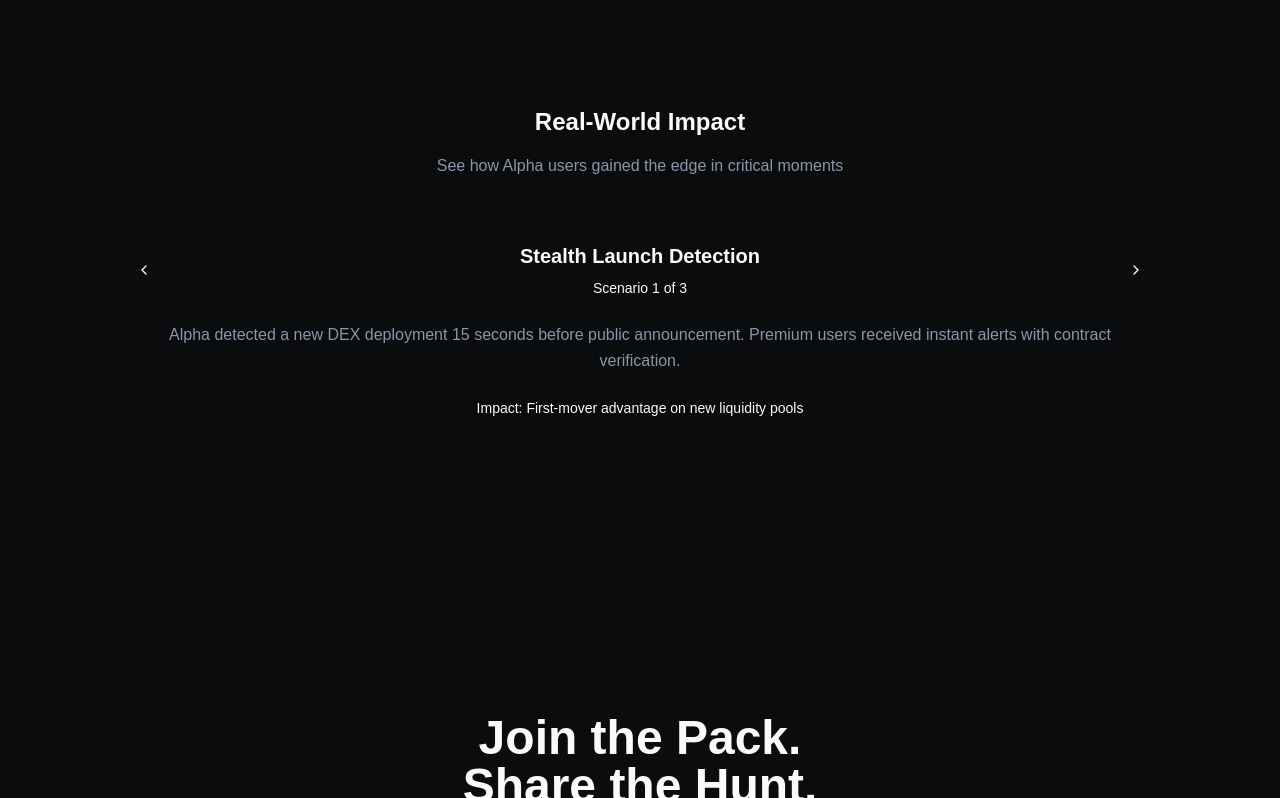
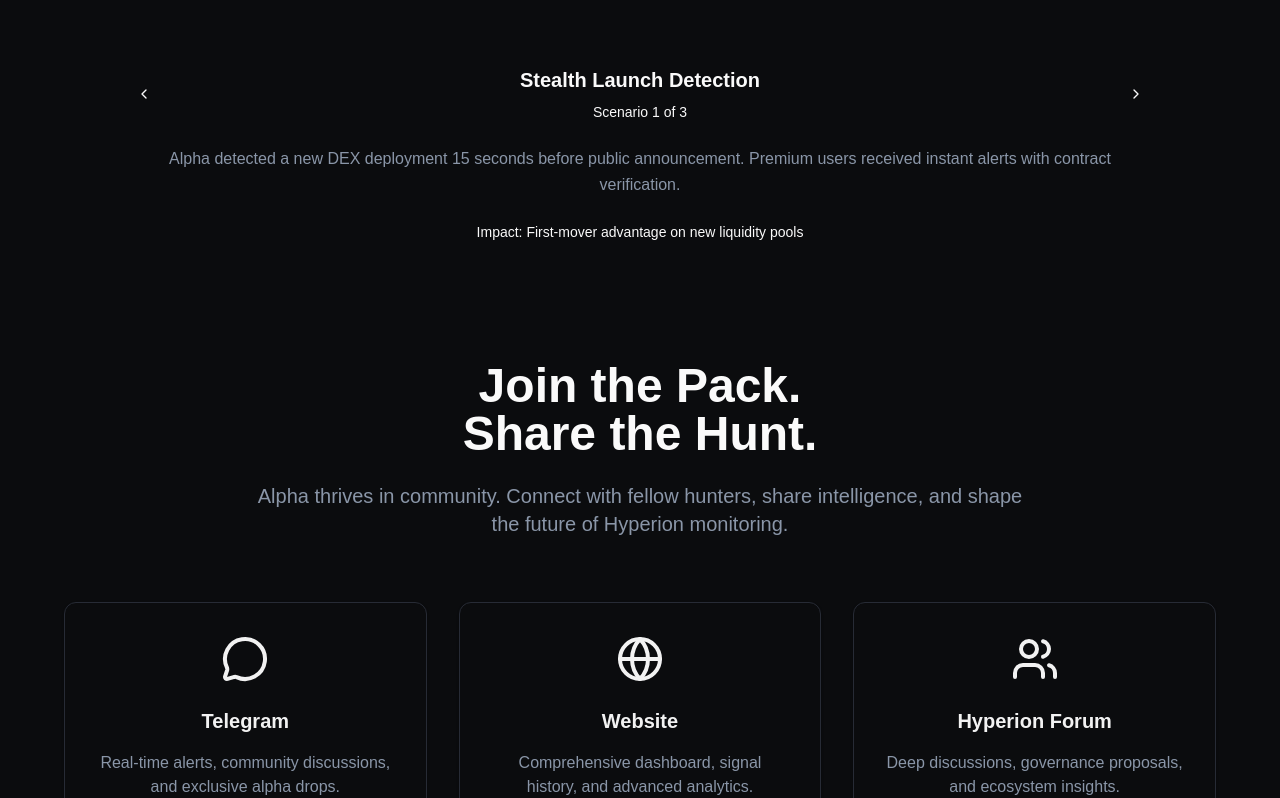
Before and after one commit to Joo-Wee/agentWebsite, a Next.js app: page / in a window 1280 px wide. Shown: the part 2002-2800 px from the top of the page. Built offline with nearby package versions, Linux system fonts and the light colour scheme.

Commit message:
fix: configured the spacing of the sections

```diff
--- a/src/components/AudienceSection.tsx
+++ b/src/components/AudienceSection.tsx
@@ -56,7 +56,7 @@ export const AudienceSection = () => {
   };
 
   return (
-    <section className="py-24 px-6 bg-deep-black">
+    <section className="pt-24 pb-4 px-6 bg-deep-black">
       <div className="container mx-auto max-w-6xl">
         {/* Personas */}
         <div className="text-center mb-16">
--- a/src/components/CommunitySection.tsx
+++ b/src/components/CommunitySection.tsx
@@ -4,7 +4,7 @@ import { MessageCircle, Globe, Users, ArrowRight, ExternalLink } from "lucide-re
 
 export const CommunitySection = () => {
   return (
-    <section id="community" className="py-24 px-6 bg-deep-black">
+    <section id="community" className="px-6 bg-deep-black">
       <div className="container mx-auto max-w-6xl">
         <div className="text-center mb-16">
           <h2 className="font-cinzel text-4xl md:text-5xl font-bold text-pure-white mb-6">
--- a/src/components/FinalCTA.tsx
+++ b/src/components/FinalCTA.tsx
@@ -3,7 +3,7 @@ import { ArrowRight } from "lucide-react";
 
 const FinalCTA = () => {
   return (
-    <section className="py-24 px-6 bg-gradient-to-b from-background to-muted/10">
+    <section className="py-6 px-6 bg-gradient-to-b from-background to-muted/10">
       <div className="max-w-4xl mx-auto text-center">
         {/* Signal Elements */}
         <div className="relative mb-12">
--- a/src/components/HowItWorks.tsx
+++ b/src/components/HowItWorks.tsx
@@ -20,7 +20,7 @@ const HowItWorks = () => {
   ];
 
   return (
-    <section className="py-24 px-6 bg-gradient-to-b from-background to-muted/10">
+    <section className="py-2 px-6 bg-gradient-to-b from-background to-muted/10">
       <div className="max-w-6xl mx-auto">
         <div className="text-center mb-16">
           <h2 className="text-4xl md:text-5xl font-bold mb-6">
--- a/src/components/WhatYouGet.tsx
+++ b/src/components/WhatYouGet.tsx
@@ -41,7 +41,7 @@ const WhatYouGet = () => {
   ];
 
   return (
-    <section className="py-24 px-6 bg-gradient-to-b from-muted/5 to-background">
+    <section className="pt-24 pb-2 px-6 bg-gradient-to-b from-muted/5 to-background">
       <div className="max-w-7xl mx-auto">
         <div className="text-center mb-16">
           <h2 className="text-4xl md:text-5xl font-bold mb-6">
```
